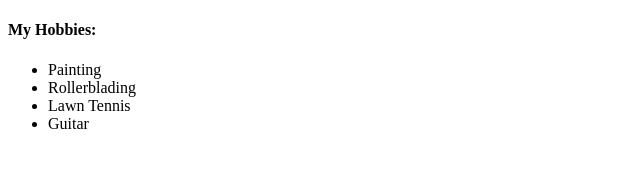
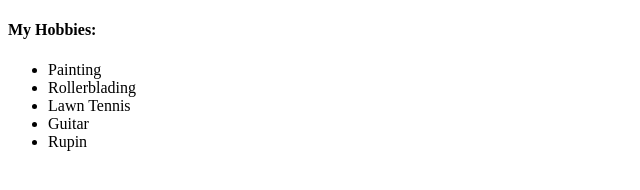
Before and after one commit to R0063/Personal-Site, a plain HTML site: page hobbies.html in a window 1280 px wide. Shown: the full height of the page, 0-640 px from the left. Drawn offline with Linux system fonts and the light colour scheme.

Commit message:
Update hobbies.html

```diff
--- a/hobbies.html
+++ b/hobbies.html
@@ -11,6 +11,7 @@
       <li>Rollerblading</li>
       <li>Lawn Tennis</li>
       <li>Guitar</li>
+      <li>Rupin</li>
     </ul>
   </body>
 </html>
```
